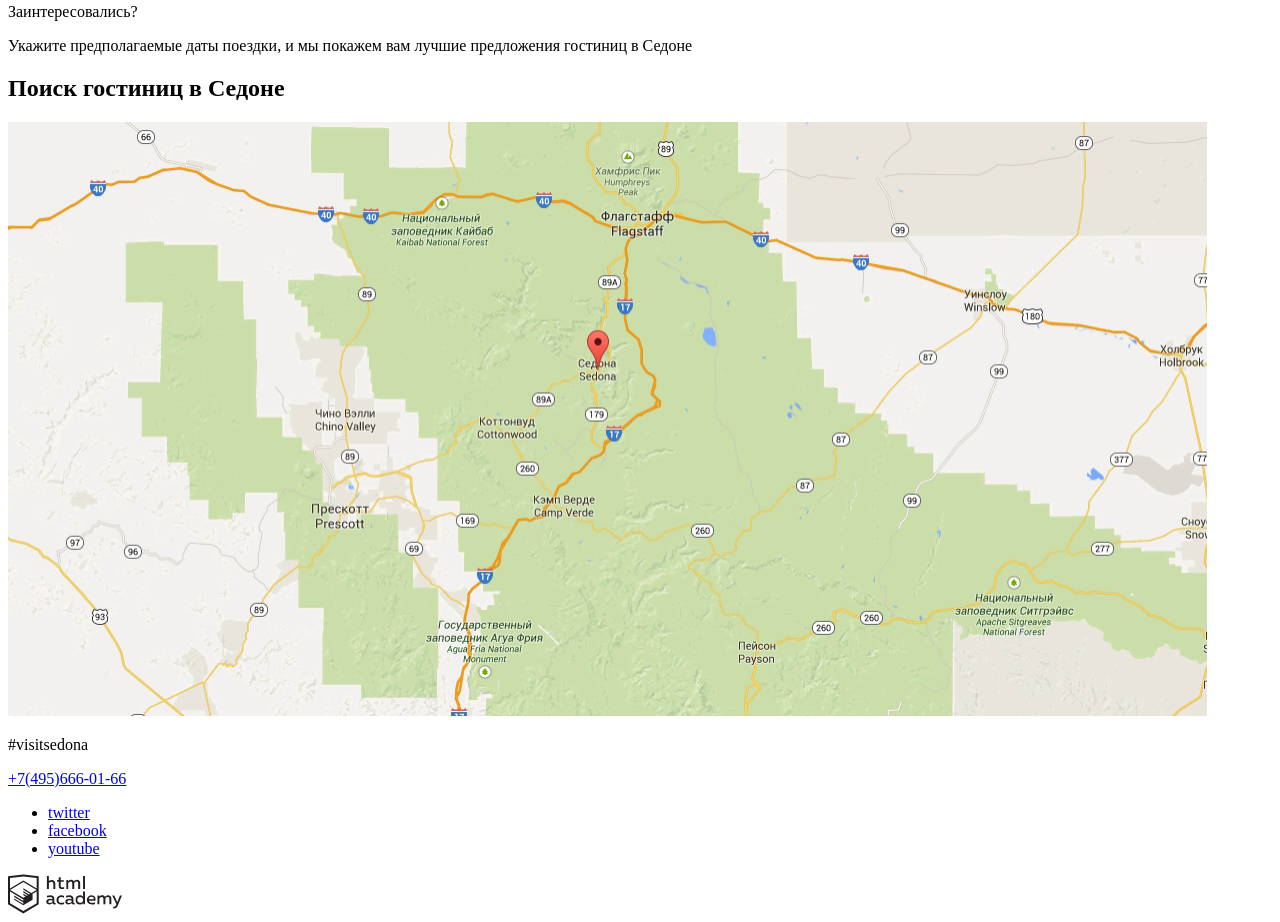
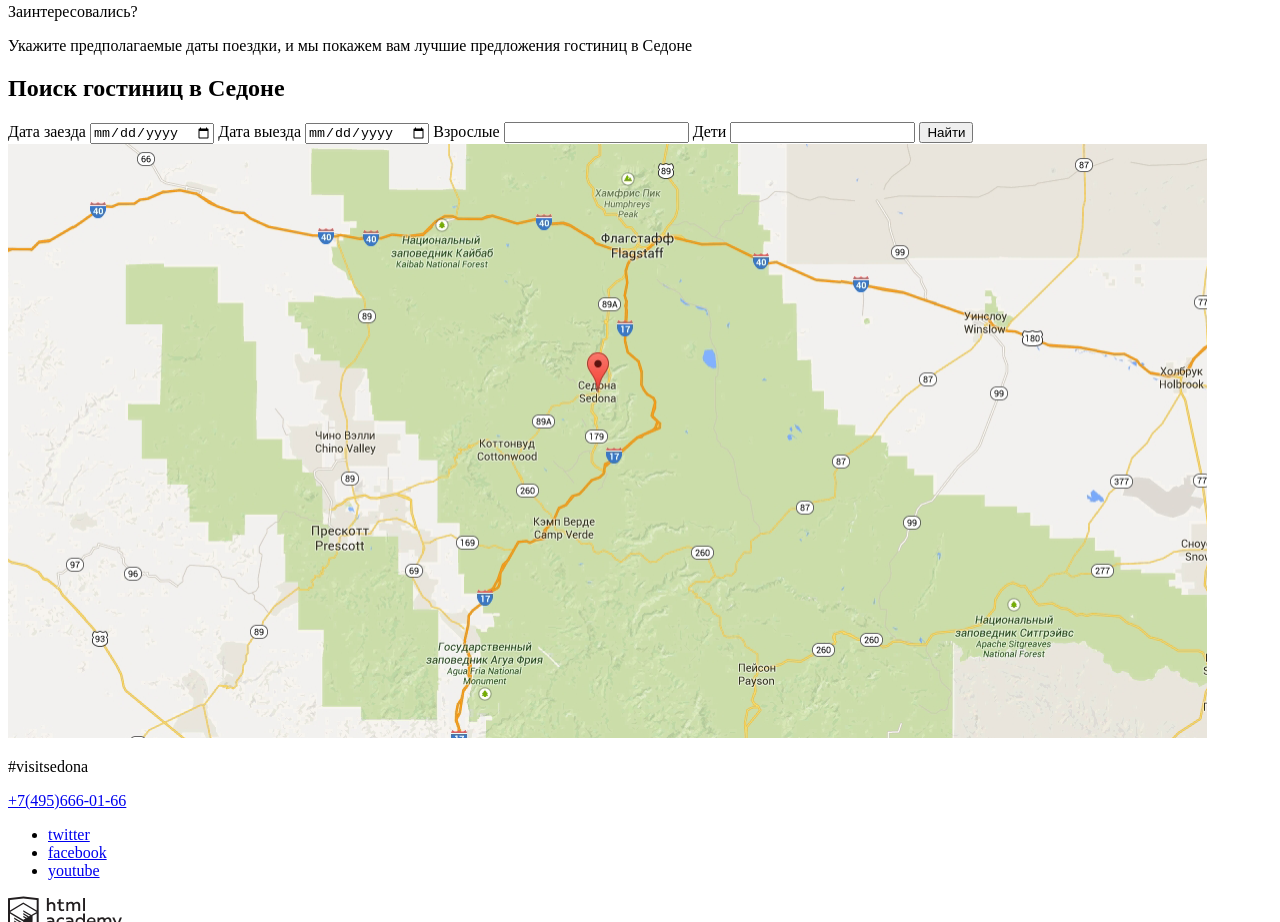
Before and after one commit to kass-cat/1469103-sedona-28, a plain HTML site: page index.html in a window 1280 px wide. Shown: the part 1999-2921 px from the top of the page. Drawn offline with Linux system fonts and the light colour scheme.

Commit message:
6. Продолжаем разметку
Выполнено задание "6. Продолжаем разметку"
Сделана форма фильтра на главной странице

```diff
--- a/index.html
+++ b/index.html
@@ -80,7 +80,17 @@
   </section>
   <section>
     <h2>Поиск гостиниц в Седоне</h2>
-    <!-- Здесь будет форма фильтра-->
+    <form action="https://echo.htmlacademy.ru" method="get">
+      <label for="arrival">Дата заезда</label>
+      <input type="date" id="arrival" name="arrival">
+      <label for="departure">Дата выезда</label>
+      <input type="date" id="departure" name="departure">
+      <label for="adult ">Взрослые</label>
+      <input type="number" id="adult " name="number" min="0" step="1">
+      <label for="child ">Дети</label>
+      <input type="number" id="child " min="0" step="1">
+      <button type="submit">Найти</button>
+    </form>
   </section>
   <img src="img/map.png" width="1199" height="594" alt="Схема проезда.">
 </main>
```
